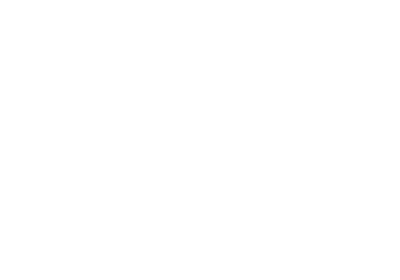
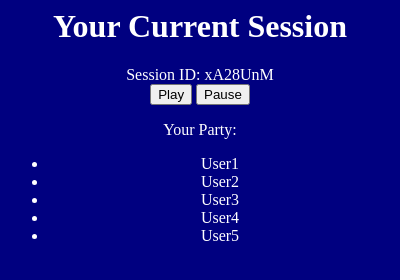
Before and after one commit to sgurgurich/ChromeVideoExtension, a browser extension: page PopupWindows/currentSessionPopup.html in a window 400 px wide. Drawn offline with Linux system fonts and the light colour scheme.

Commit message:
Added a basic style sheet and simple html for each page

```diff
--- /dev/null
+++ b/PopupWindows/basic.css
@@ -0,0 +1,18 @@
+body {
+    background-color: navy;
+}
+
+h1 {
+    color: white;
+    text-align: center;
+}
+
+div {
+    color: white;
+    text-align: center;
+}
+
+p {
+    font-family: verdana;
+    font-size: 20px;
+}
--- a/PopupWindows/currentSessionPopup.html
+++ b/PopupWindows/currentSessionPopup.html
@@ -0,0 +1,31 @@
+<html>
+  <head>
+    <title>Chrome Video Synchronizer</title>
+    <link rel="stylesheet" href="basic.css">
+    <script src="currentSessionPopup.js"></script>
+  </head>
+
+  <body>
+    <h1>Your Current Session</h1>
+	<div id="sessioninfo">
+	<label>Session ID: xA28UnM</label>
+	</div>
+	<div id="namebox">
+	  <form action="/action_page.php">
+        <input type="submit" value="Play">
+        <input type="submit" value="Pause">
+      </form>
+	</div>
+
+	<div id="userparty">
+	  <label>Your Party:</label>
+      <ul>
+        <li>User1</li>
+        <li>User2</li>
+        <li>User3</li>
+		<li>User4</li>
+		<li>User5</li>
+      </ul>
+	</div>
+  </body>
+</html>
```
Also changed, not shown: PopupWindows/joinActiveSessionPopup.html (+20 -0 lines), PopupWindows/nicknamePopup.html (+20 -0 lines), PopupWindows/startorjoinPopup.html (+24 -0 lines), popup.html (+0 -1 lines).
